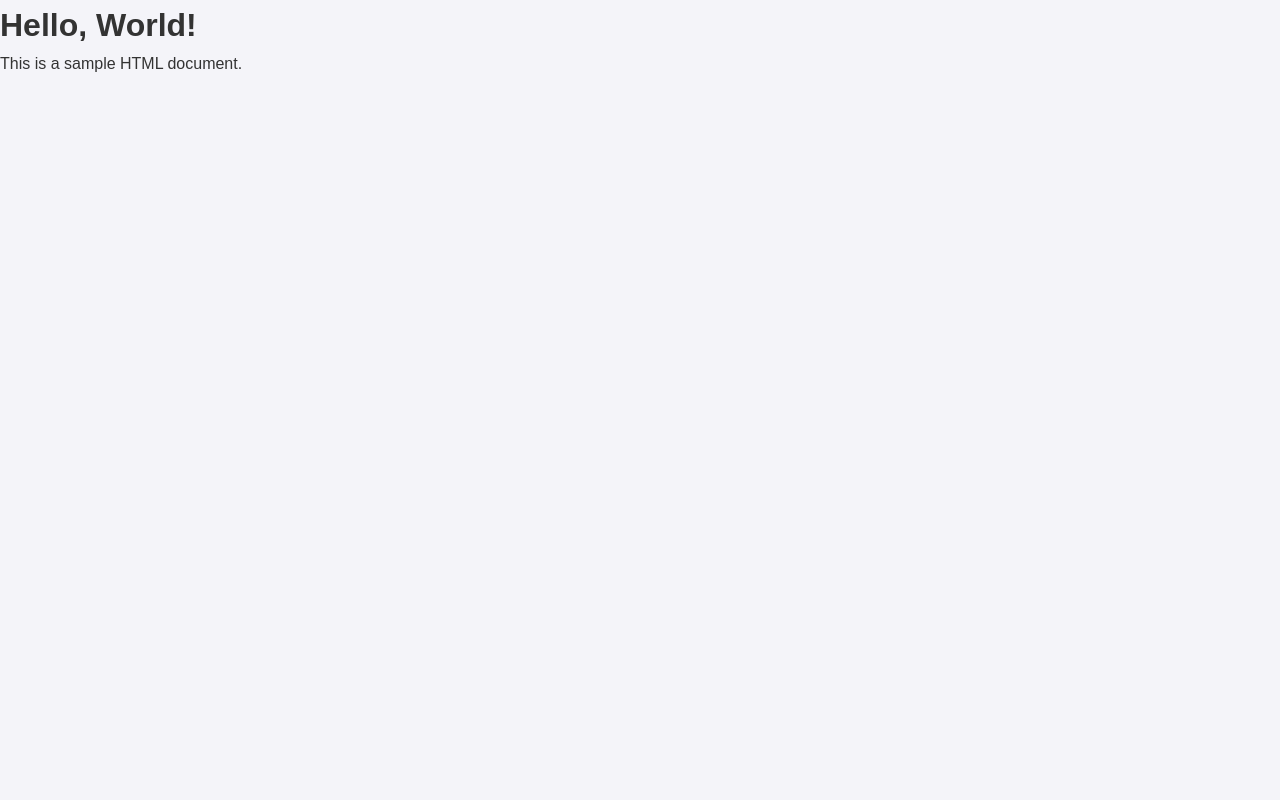
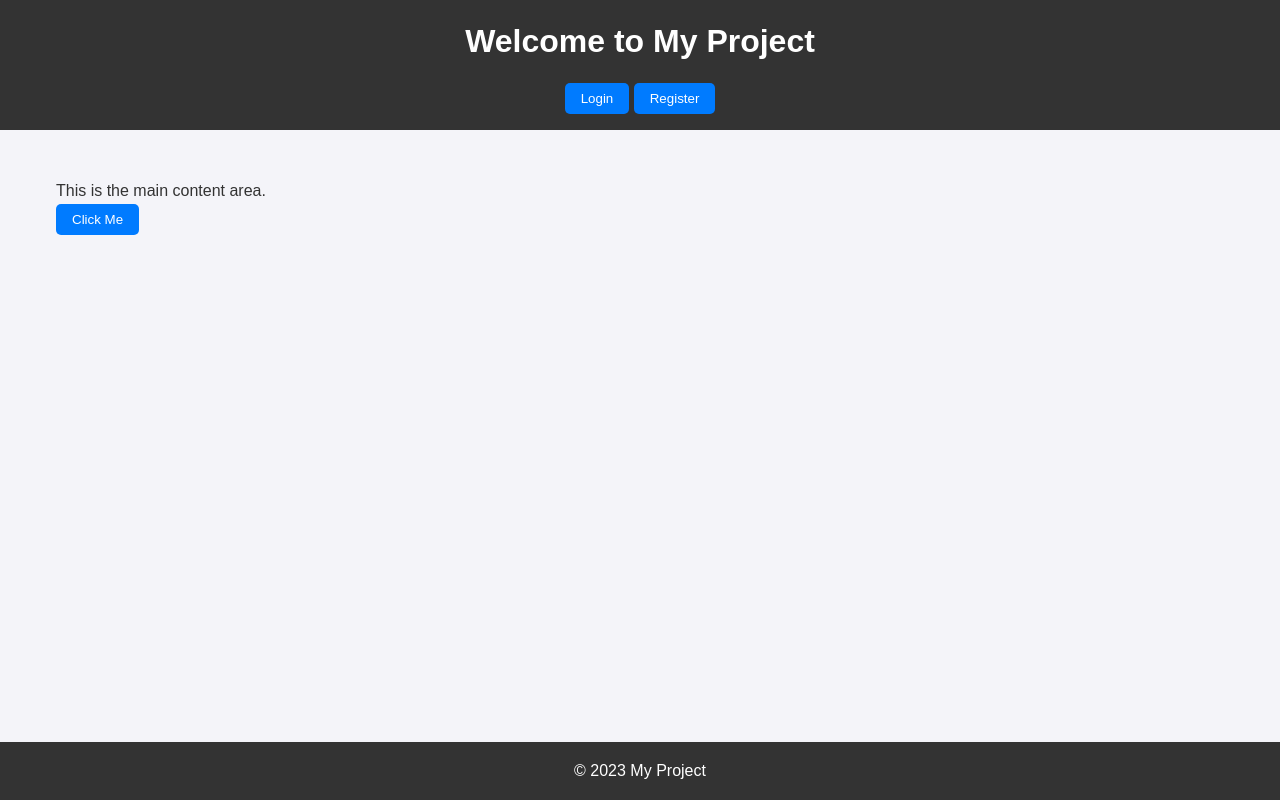
Before and after one commit to Iam-Johnclaude/myproject, a plain HTML site: page index.html in a window 1280 px wide. Drawn offline with Linux system fonts and the light colour scheme.

Commit message:
I added button

```diff
--- a/index.html
+++ b/index.html
@@ -4,11 +4,23 @@
 <head>
     <meta charset="UTF-8">
     <meta name="viewport" content="width=device-width, initial-scale=1.0">
-    <title>Document</title>
-    <link rel="stylesheet" href="style.css">
+    <title>My Project</title>
+    <link rel="stylesheet" href="style.css"> <!-- Link to the CSS file -->
 </head>
 <body>
-    <h1>Hello, World!</h1>
-    <p>This is a sample HTML document.</p>
+    <header>
+        <h1>Welcome to My Project</h1>
+        <div style="margin-top: 1rem;">
+            <button>Login</button>
+            <button>Register</button>
+        </div>
+    </header>
+    <main>
+        <p>This is the main content area.</p>
+        <button>Click Me</button>
+    </main>
+    <footer>
+        <p>&copy; 2023 My Project</p>
+    </footer>
 </body>
 </html>
```
